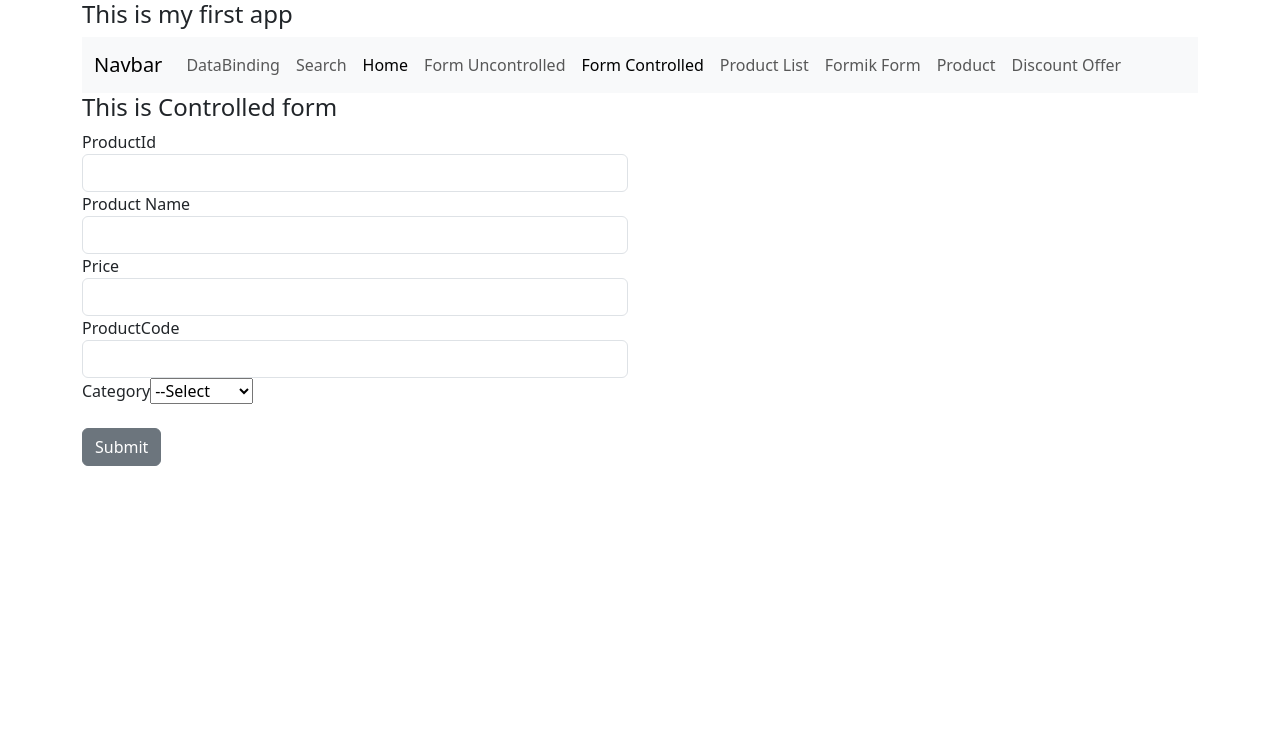
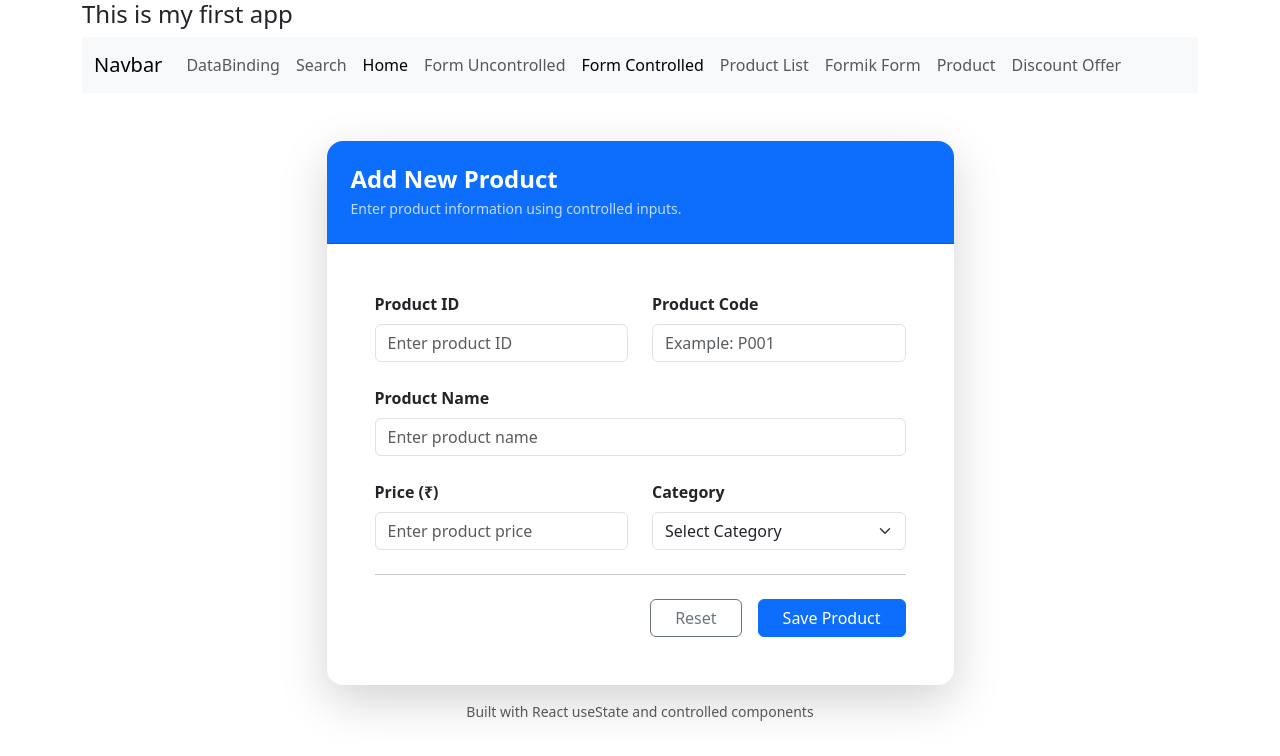
Before and after one commit to Anurag7-art/React-practice-project, a React (Vite) app: page /controlled in a window 1280 px wide. Shown: the top 756 px of the page. Built offline with nearby package versions, Linux system fonts and the light colour scheme.

Commit message:
Refactor ControlledForm component with validation

```diff
--- a/src/component/ControlledForm.jsx
+++ b/src/component/ControlledForm.jsx
@@ -1,89 +1,320 @@
+
 import { useState } from "react";
 import { categoryList } from "../utility/data";
-import { validateProductFrom } from "../utility/validation";
 
+const initialProduct = {
+    productId: "",
+    productName: "",
+    price: "",
+    productCode: "",
+    category: "",
+};
 
+// Validate individual fields
+const validateField = (name, value) => {
+    switch (name) {
+        case "productId":
+            return !value.trim()
+                ? "Product ID is required"
+                : !Number.isInteger(Number(value)) || Number(value) <= 0
+                    ? "Enter a valid positive Product ID"
+                    : "";
 
-function ControlledFrom (){
+        case "productName":
+            return !value.trim()
+                ? "Product name is required"
+                : value.trim().length < 3
+                    ? "Product name must contain at least 3 characters"
+                    : "";
 
-    const category = categoryList;
+        case "price":
+            return !value
+                ? "Price is required"
+                : !Number.isFinite(Number(value)) || Number(value) <= 0
+                    ? "Enter a valid price"
+                    : "";
 
+        case "productCode":
+            return !value.trim()
+                ? "Product code is required"
+                : "";
 
-    const productobj={
-        productId:0,
-        productName:"",
-        price:"",
-        productCode:"",
-        category:"",
+        case "category":
+            return !value
+                ? "Please select a category"
+                : "";
+
+        default:
+            return "";
     }
-    const[errors,setErrors]=useState({});
-    const [product,setProduct]=useState(productobj);
+};
 
-    const onHandleChange =(e)=>{
+// Validate the complete form
+const validateProduct = (product) => {
+    const newErrors = {};
 
-        setProduct(prev=>({...prev,[e.target.name]:e.target.value}));
-        setErrors(validateProductFrom(e.target.name,e.target.value));
+    Object.keys(product).forEach((field) => {
+        const error = validateField(field, product[field]);
 
+        if (error) {
+            newErrors[field] = error;
+        }
+    });
+
+    return newErrors;
+};
+
+function ControlledFrom() {
+
+    const [product, setProduct] = useState(initialProduct);
+    const [errors, setErrors] = useState({});
+    const [submitted, setSubmitted] = useState(false);
+
+    const onHandleChange = (e) => {
+        const { name, value } = e.target;
+
+        setProduct((prev) => ({
+            ...prev,
+            [name]: value
+        }));
+
+        // Update the error for the changed field
+        setErrors((prev) => {
+            const updatedErrors = { ...prev };
+            const error = validateField(name, value);
+
+            if (error) {
+                updatedErrors[name] = error;
+            } else {
+                delete updatedErrors[name];
             }
 
-    const onHandleSubmit =(e)=>{
+            return updatedErrors;
+        });
+
+        setSubmitted(false);
+    };
+
+    const onHandleSubmit = (e) => {
         e.preventDefault();
-        if(Object.keys(errors).length <= 0){
-            alert('Product saved successfully' + JSON.stringify(product))
-        console.log(product);
 
+        const validationErrors = validateProduct(product);
+
+        setErrors(validationErrors);
+
+        if (Object.keys(validationErrors).length === 0) {
+
+            console.log("Product Details:", product);
+
+            setSubmitted(true);
         }
+    };
 
-    }
+    const onHandleReset = () => {
+        setProduct(initialProduct);
+        setErrors({});
+        setSubmitted(false);
+    };
 
+    return (
+        <div className="container py-5">
 
+            <div className="row justify-content-center">
 
+                <div className="col-lg-8 col-xl-7">
 
-     return(<>
-    <h4>This is Controlled form</h4>
-    <div className="row">
-        <div className="col-lg-6">
-            <form action="" onSubmit={(e)=>onHandleSubmit(e)} >
-                <div className="form-group">
-                    <label htmlFor="">ProductId</label>
-                    <input type="text" name="productId" id="" className="form-control"  onChange={(e)=>onHandleChange(e)} />
-                </div>
-                <div className="form-group">
-                    <label htmlFor="">Product Name</label>
-                    <input type="text" name="productName" id="" className="form-control" onChange={(e)=>onHandleChange(e)} />
-                    {errors && errors.hasOwnProperty('title')&&(<span className="text-danger">{errors.title}</span>)}
-                </div>
-                <div className="form-group">
-                    <label htmlFor="">Price</label>
-                    <input type="text" name="price" id="" className="form-control"  onChange={(e)=>onHandleChange(e)}/>
-                </div>
-                <div className="form-group">
-                    <label htmlFor="">ProductCode</label>
-                    <input type="text" name="productCode    " id="" className="form-control"  onChange={(e)=>onHandleChange(e)} />
-                </div>
-                <div className="form-group">
-                    <label htmlFor="">Category</label>
-                    <select name="category" id="" onChange={(e)=>onHandleChange(e)} >
-                           <option value="">--Select</option>
-                        {category.map((cat)=>(
-                            <option key={cat.id} value={cat.id}>{cat.categoryName}</option>
-                        ))}
-                    </select>
-                    <br /><br />
+                    <div className="card border-0 shadow-lg rounded-4">
 
+                        <div className="card-header bg-primary text-white p-4 rounded-top-4">
+
+                            <h4 className="fw-bold mb-1">
+                                Add New Product
+                            </h4>
+
+                            <p className="mb-0 small opacity-75">
+                                Enter product information using controlled inputs.
+                            </p>
 
                         </div>
-                <div className="form-group">
-                    <label htmlFor=""></label>
-                    <input type="button" name="" id="" value="Submit" className="btn btn-secondary"  onClick={(e)=>onHandleSubmit(e)}/>
+
+                        <div className="card-body p-4 p-md-5">
+
+                            {submitted && (
+                                <div className="alert alert-success">
+                                    Product saved successfully!
+                                </div>
+                            )}
+
+                            <form onSubmit={onHandleSubmit} noValidate>
+
+                                <div className="row g-4">
+
+                                    <div className="col-md-6">
+
+                                        <label htmlFor="productId"
+                                            className="form-label fw-semibold">
+                                            Product ID
+                                        </label>
+
+                                        <input
+                                            type="number"
+                                            id="productId"
+                                            name="productId"
+                                            className={`form-control ${errors.productId ? "is-invalid" : ""}`}
+                                            placeholder="Enter product ID"
+                                            value={product.productId}
+                                            onChange={onHandleChange}
+                                        />
+
+                                        <div className="invalid-feedback">
+                                            {errors.productId}
+                                        </div>
+
+                                    </div>
+
+                                    <div className="col-md-6">
+
+                                        <label htmlFor="productCode"
+                                            className="form-label fw-semibold">
+                                            Product Code
+                                        </label>
+
+                                        <input
+                                            type="text"
+                                            id="productCode"
+                                            name="productCode"
+                                            className={`form-control ${errors.productCode ? "is-invalid" : ""}`}
+                                            placeholder="Example: P001"
+                                            value={product.productCode}
+                                            onChange={onHandleChange}
+                                        />
+
+                                        <div className="invalid-feedback">
+                                            {errors.productCode}
+                                        </div>
+
+                                    </div>
+
+                                    <div className="col-12">
+
+                                        <label htmlFor="productName"
+                                            className="form-label fw-semibold">
+                                            Product Name
+                                        </label>
+
+                                        <input
+                                            type="text"
+                                            id="productName"
+                                            name="productName"
+                                            className={`form-control ${errors.productName ? "is-invalid" : ""}`}
+                                            placeholder="Enter product name"
+                                            value={product.productName}
+                                            onChange={onHandleChange}
+                                        />
+
+                                        <div className="invalid-feedback">
+                                            {errors.productName}
+                                        </div>
+
+                                    </div>
+
+                                    <div className="col-md-6">
+
+                                        <label htmlFor="price"
+                                            className="form-label fw-semibold">
+                                            Price (₹)
+                                        </label>
+
+                                        <input
+                                            type="number"
+                                            id="price"
+                                            name="price"
+                                            min="0"
+                                            step="0.01"
+                                            className={`form-control ${errors.price ? "is-invalid" : ""}`}
+                                            placeholder="Enter product price"
+                                            value={product.price}
+                                            onChange={onHandleChange}
+                                        />
+
+                                        <div className="invalid-feedback">
+                                            {errors.price}
+                                        </div>
+
+                                    </div>
+
+                                    <div className="col-md-6">
+
+                                        <label htmlFor="category"
+                                            className="form-label fw-semibold">
+                                            Category
+                                        </label>
+
+                                        <select
+                                            id="category"
+                                            name="category"
+                                            className={`form-select ${errors.category ? "is-invalid" : ""}`}
+                                            value={product.category}
+                                            onChange={onHandleChange}
+                                        >
+
+                                            <option value="">
+                                                Select Category
+                                            </option>
+
+                                            {categoryList.map((cat) => (
+                                                <option
+                                                    key={cat.id}
+                                                    value={cat.id}
+                                                >
+                                                    {cat.categoryName}
+                                                </option>
+                                            ))}
+
+                                        </select>
+
+                                        <div className="invalid-feedback">
+                                            {errors.category}
+                                        </div>
+
+                                    </div>
+
+                                </div>
+
+                                <hr className="my-4 opacity-25" />
+
+                                <div className="d-flex justify-content-end gap-3 flex-wrap">
+
+                                    <button
+                                        type="button"
+                                        className="btn btn-outline-secondary px-4"
+                                        onClick={onHandleReset}
+                                    >
+                                        Reset
+                                    </button>
+
+                                    <button
+                                        type="submit"
+                                        className="btn btn-primary px-4"
+                                    >
+                                        Save Product
+                                    </button>
 
                                 </div>
 
                             </form>
+
                         </div>
                     </div>
 
-    </>)
+                    <p className="text-center text-muted small mt-3">
+                        Built with React useState and controlled components
+                    </p>
+
+                </div>
+            </div>
+        </div>
+    );
 }
 
 export default ControlledFrom;
```
Lines whose indentation alone changed are shown as unchanged.
